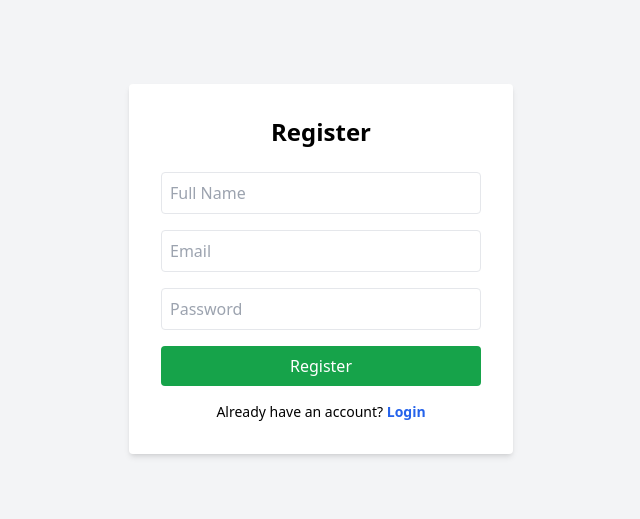
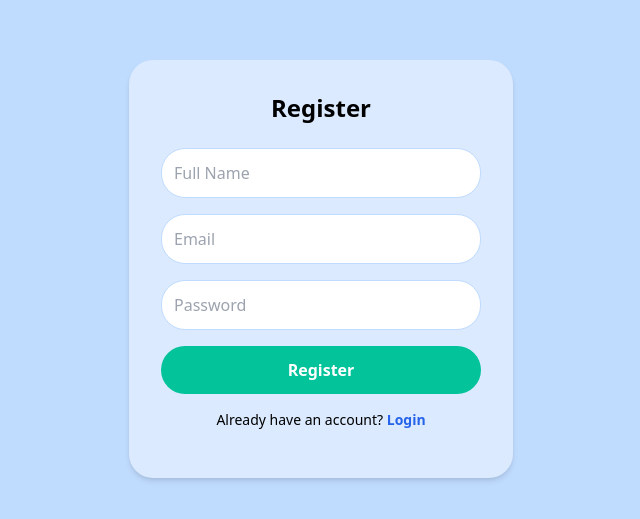
Before and after one commit to niRmana11/CollabNote, a React (Vite) app in the folder frontend/: page /register in a window 1280 px wide. Shown: the part 131-650 px from the top of the page, without its empty margins (319-959 px from the left). Built offline with nearby package versions, Linux system fonts and the light colour scheme.

Commit message:
redesign login and register page UI

```diff
--- a/frontend/src/pages/Login.jsx
+++ b/frontend/src/pages/Login.jsx
@@ -27,9 +27,9 @@ function Login() {
   };
 
   return (
-    <div className="flex items-center justify-center h-screen bg-gray-100">
+    <div className="flex items-center justify-center h-screen bg-blue-200">
       <form
-        className="bg-white p-8 rounded shadow-md w-96"
+        className="bg-blue-100 p-8 rounded-3xl shadow-md w-96"
         onSubmit={handleSubmit}
       >
         <h1 className="text-2xl font-bold mb-6 text-center">Login</h1>
@@ -39,7 +39,7 @@ function Login() {
           placeholder="Email"
           value={email}
           onChange={(e) => setEmail(e.target.value)}
-          className="w-full p-2 mb-4 border rounded"
+          className="w-full p-3 mb-4 border border-blue-200 rounded-3xl focus:outline-none focus:border-blue-200 focus:ring-2 focus:ring-blue-200"
           required
         />
         <input
@@ -47,17 +47,17 @@ function Login() {
           placeholder="Password"
           value={password}
           onChange={(e) => setPassword(e.target.value)}
-          className="w-full p-2 mb-4 border rounded"
+          className="w-full p-3 mb-4 border border-blue-200 rounded-3xl focus:outline-none focus:border-blue-200 focus:ring-2 focus:ring-blue-200"
           required
         />
         <button
           type="submit"
-          className="w-full bg-blue-600 text-white p-2 rounded hover:bg-blue-700"
+          className="w-full bg-[#0286c3] text-white font-bold p-2 py-3 rounded-3xl hover:bg-[#0377ad]"
         >
           Login
         </button>
 
-        <p className="text-center mt-4 text-sm">
+        <p className="text-center mt-4 mb-4 text-sm">
           Don't have an account?{" "}
           <Link to="/register" className="text-blue-600 font-semibold">
             Register
--- a/frontend/src/pages/Register.jsx
+++ b/frontend/src/pages/Register.jsx
@@ -24,19 +24,20 @@ function Register() {
   };
 
   return (
-    <div className="flex items-center justify-center h-screen bg-gray-100">
+    <div className="flex items-center justify-center h-screen bg-blue-200">
       <form
-        className="bg-white p-8 rounded shadow-md w-96"
+        className="bg-blue-100 p-8 rounded-3xl shadow-md w-96"
         onSubmit={handleSubmit}
       >
         <h1 className="text-2xl font-bold mb-6 text-center">Register</h1>
         {error && <p className="text-red-500 mb-4">{error}</p>}
+
         <input
           type="text"
           placeholder="Full Name"
           value={name}
           onChange={(e) => setName(e.target.value)}
-          className="w-full p-2 mb-4 border rounded"
+          className="w-full p-3 mb-4 border border-blue-200 rounded-3xl focus:outline-none focus:border-blue-200 focus:ring-2 focus:ring-blue-200"
           required
         />
         <input
@@ -44,7 +45,7 @@ function Register() {
           placeholder="Email"
           value={email}
           onChange={(e) => setEmail(e.target.value)}
-          className="w-full p-2 mb-4 border rounded"
+          className="w-full p-3 mb-4 border border-blue-200 rounded-3xl focus:outline-none focus:border-blue-200 focus:ring-2 focus:ring-blue-200"
           required
         />
         <input
@@ -52,16 +53,16 @@ function Register() {
           placeholder="Password"
           value={password}
           onChange={(e) => setPassword(e.target.value)}
-          className="w-full p-2 mb-4 border rounded"
+          className="w-full p-3 mb-4 border border-blue-200 rounded-3xl focus:outline-none focus:border-blue-200 focus:ring-2 focus:ring-blue-200"
           required
         />
         <button
           type="submit"
-          className="w-full bg-green-600 text-white p-2 rounded hover:bg-green-700"
+          className="w-full bg-[#02c39a] text-white font-bold p-2 py-3 rounded-3xl hover:bg-[#02b48d]"
         >
           Register
         </button>
-        <p className="text-center mt-4 text-sm">
+        <p className="text-center mt-4 text-sm mb-4">
           Already have an account?{" "}
           <Link to="/login" className="text-blue-600 font-semibold">
             Login
```
